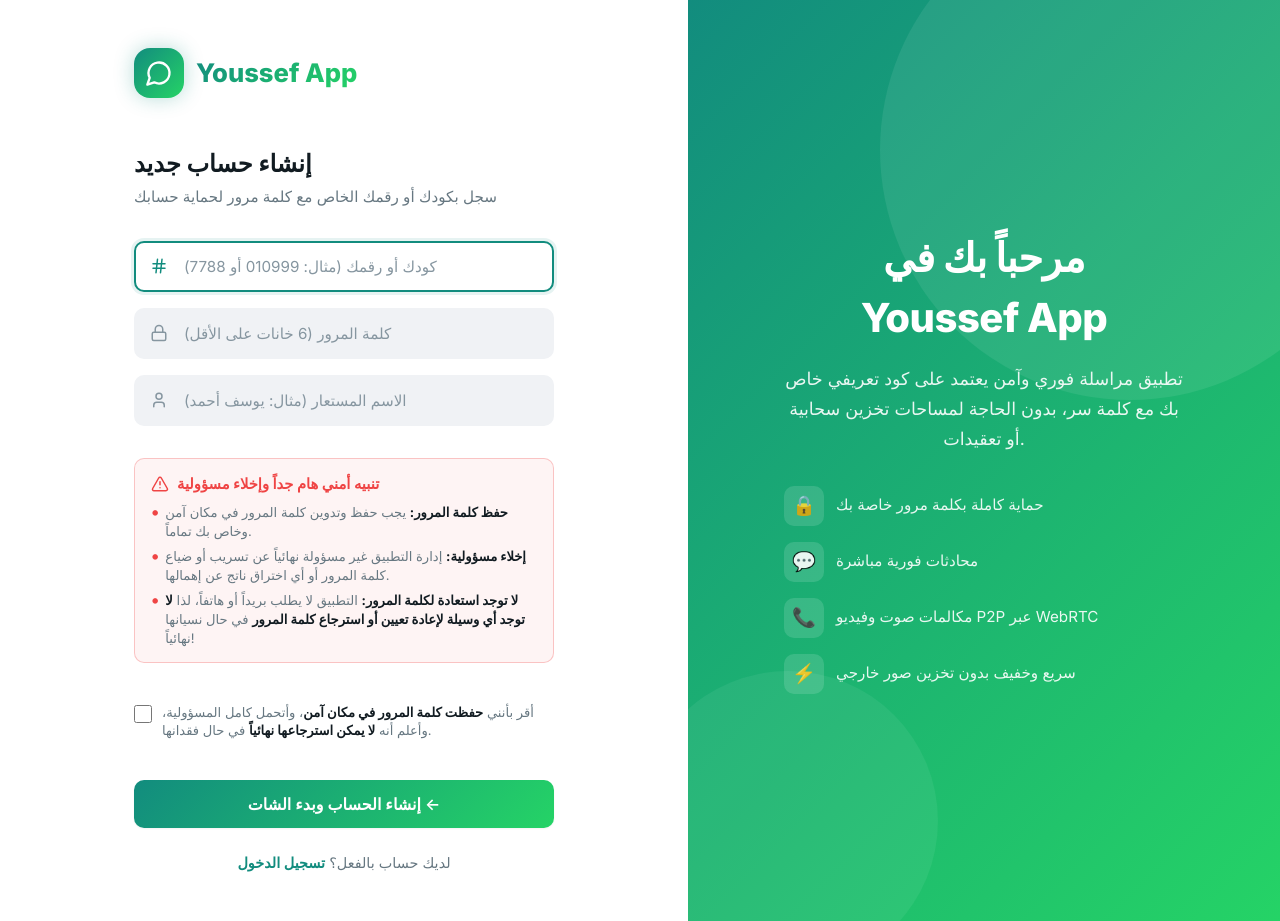
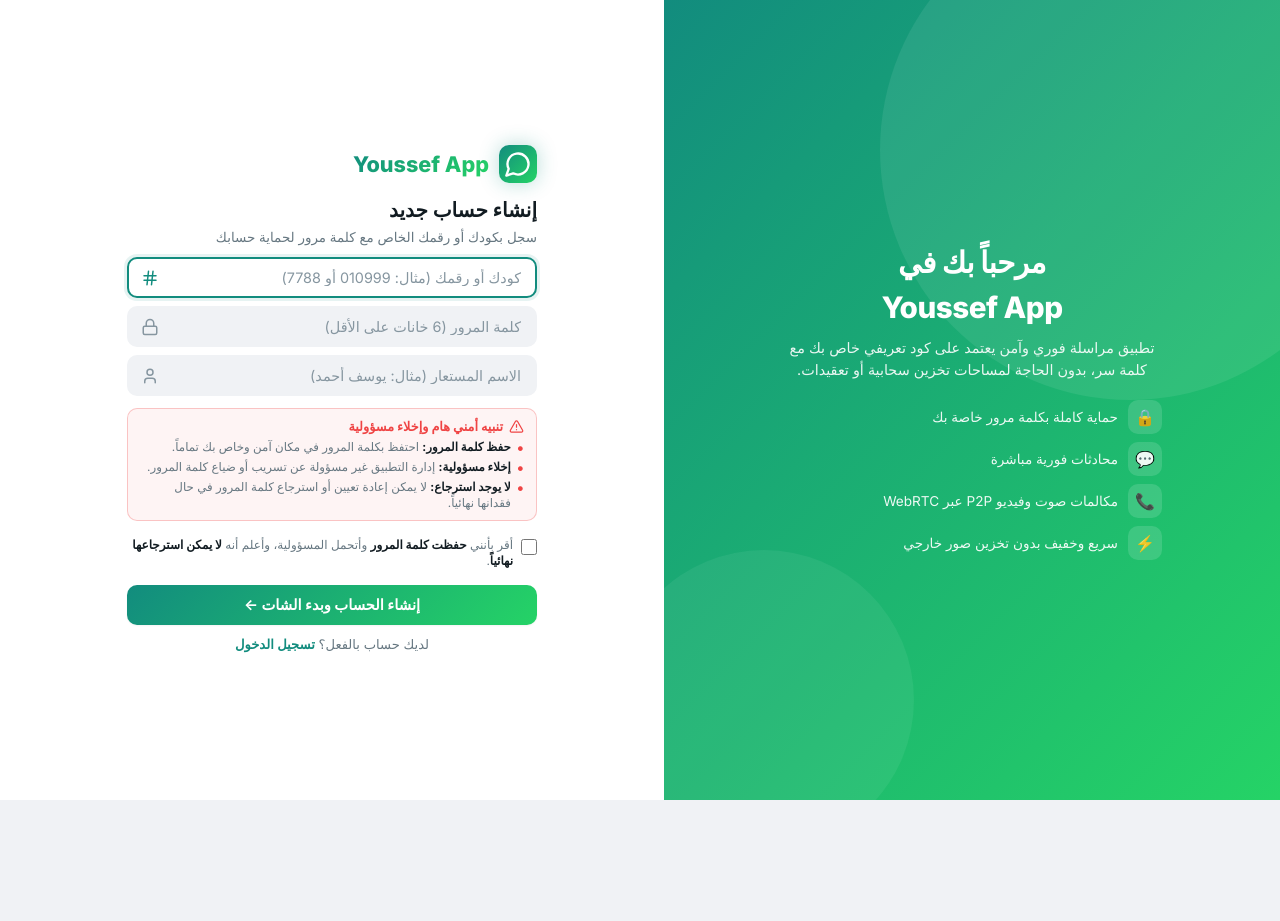
Before and after one commit to smmbrand2006-cmyk/YOUSSEFOSAMA, a Next.js app: page /auth/register in a window 1280 px wide. After the commit the page ends 800 px from the top, so only its background shows below. Built offline with nearby package versions, Linux system fonts and the light colour scheme; no server answers.

Commit message:
تحديث [١٩‏/٩‏/٢٠٢٦، ٦:٥٣:٢٠ م]: تعديل 2 ملف

```diff
--- a/src/app/auth/register/page.tsx
+++ b/src/app/auth/register/page.tsx
@@ -107,18 +107,18 @@
             {/* تنويه أمني وإخلاء مسؤولية صريح */}
             <div className={styles.securityNotice}>
               <div className={styles.securityNoticeHeader}>
-                <AlertTriangle size={18} />
-                <span>تنبيه أمني هام جداً وإخلاء مسؤولية</span>
+                <AlertTriangle size={15} />
+                <span>تنبيه أمني هام وإخلاء مسؤولية</span>
               </div>
               <ul className={styles.securityNoticeList}>
                 <li className={styles.securityNoticeItem}>
-                  <span><strong>حفظ كلمة المرور:</strong> يجب حفظ وتدوين كلمة المرور في مكان آمن وخاص بك تماماً.</span>
+                  <span><strong>حفظ كلمة المرور:</strong> احتفظ بكلمة المرور في مكان آمن وخاص بك تماماً.</span>
                 </li>
                 <li className={styles.securityNoticeItem}>
-                  <span><strong>إخلاء مسؤولية:</strong> إدارة التطبيق غير مسؤولة نهائياً عن تسريب أو ضياع كلمة المرور أو أي اختراق ناتج عن إهمالها.</span>
+                  <span><strong>إخلاء مسؤولية:</strong> إدارة التطبيق غير مسؤولة عن تسريب أو ضياع كلمة المرور.</span>
                 </li>
                 <li className={styles.securityNoticeItem}>
-                  <span><strong>لا توجد استعادة لكلمة المرور:</strong> التطبيق لا يطلب بريداً أو هاتفاً، لذا <strong>لا توجد أي وسيلة لإعادة تعيين أو استرجاع كلمة المرور</strong> في حال نسيانها نهائياً!</span>
+                  <span><strong>لا يوجد استرجاع:</strong> لا يمكن إعادة تعيين أو استرجاع كلمة المرور في حال فقدانها نهائياً.</span>
                 </li>
               </ul>
             </div>
@@ -131,7 +131,7 @@
                 onChange={(e) => setAgreedToSecurity(e.target.checked)}
               />
               <span>
-                أقر بأنني <strong>حفظت كلمة المرور في مكان آمن</strong>، وأتحمل كامل المسؤولية، وأعلم أنه <strong>لا يمكن استرجاعها نهائياً</strong> في حال فقدانها.
+                أقر بأنني <strong>حفظت كلمة المرور</strong> وأتحمل المسؤولية، وأعلم أنه <strong>لا يمكن استرجاعها نهائياً</strong>.
               </span>
             </label>
 
--- a/src/styles/auth.module.css
+++ b/src/styles/auth.module.css
@@ -1,7 +1,9 @@
 .authContainer {
   display: flex;
   min-height: 100vh;
+  height: 100vh;
   background: var(--bg-secondary);
+  overflow: hidden;
 }
 
 .authLeft {
@@ -9,9 +11,11 @@
   display: flex;
   flex-direction: column;
   align-items: center;
-  justify-content: center;
-  padding: var(--space-2xl);
+  padding: 20px 24px;
   background: var(--bg-primary);
+  overflow-y: auto;
+  height: 100%;
+  box-sizing: border-box;
 }
 
 .authRight {
@@ -22,6 +26,7 @@
   background: var(--primary-gradient);
   position: relative;
   overflow: hidden;
+  height: 100%;
 }
 
 .authRight::before {
@@ -50,73 +55,81 @@
   text-align: center;
   color: var(--text-light);
   z-index: 1;
-  padding: var(--space-2xl);
+  padding: 24px;
+  direction: rtl;
+  max-width: 440px;
 }
 
 .authRightContent h2 {
-  font-size: 2.5rem;
+  font-size: 1.85rem;
   font-weight: 800;
-  margin-bottom: var(--space-md);
+  margin-bottom: 8px;
   letter-spacing: -0.5px;
 }
 
 .authRightContent p {
-  font-size: 1.1rem;
+  font-size: 0.9rem;
   opacity: 0.9;
-  max-width: 400px;
-  line-height: 1.7;
+  max-width: 380px;
+  line-height: 1.55;
+  margin: 0 auto;
 }
 
 .authRightFeatures {
   display: flex;
   flex-direction: column;
-  gap: var(--space-md);
-  margin-top: var(--space-xl);
-  text-align: left;
+  gap: 8px;
+  margin-top: 18px;
+  text-align: right;
 }
 
 .authFeature {
   display: flex;
   align-items: center;
-  gap: 12px;
-  font-size: 0.95rem;
-  opacity: 0.9;
+  gap: 10px;
+  font-size: 0.85rem;
+  opacity: 0.92;
 }
 
 .authFeatureIcon {
-  width: 40px;
-  height: 40px;
+  width: 34px;
+  height: 34px;
   border-radius: var(--radius-md);
   background: rgba(255, 255, 255, 0.15);
   display: flex;
   align-items: center;
   justify-content: center;
   flex-shrink: 0;
-  font-size: 1.2rem;
+  font-size: 1rem;
 }
 
 .authCard {
   width: 100%;
-  max-width: 420px;
-  animation: slideUp 0.5s ease;
+  max-width: 410px;
+  margin: auto 0;
+  animation: slideUp 0.4s ease;
+  direction: rtl;
+  text-align: right;
+  box-sizing: border-box;
 }
 
 .authLogo {
   display: flex;
   align-items: center;
-  gap: 12px;
-  margin-bottom: var(--space-2xl);
+  gap: 10px;
+  margin-bottom: 12px;
 }
 
 .authLogoIcon {
-  width: 50px;
-  height: 50px;
-  border-radius: var(--radius-lg);
+  width: 38px;
+  height: 38px;
+  border-radius: var(--radius-md);
   background: var(--primary-gradient);
   display: flex;
   align-items: center;
   justify-content: center;
   box-shadow: var(--shadow-glow);
+  flex-shrink: 0;
 }
 
 .authLogoIcon svg {
@@ -124,7 +137,7 @@
 }
 
 .authLogo h1 {
-  font-size: 1.6rem;
+  font-size: 1.35rem;
   font-weight: 800;
   background: var(--primary-gradient);
   -webkit-background-clip: text;
@@ -133,22 +146,34 @@
 }
 
 .authTitle {
-  font-size: 1.5rem;
+  font-size: 1.25rem;
   font-weight: 700;
   color: var(--text-primary);
-  margin-bottom: var(--space-xs);
+  margin-bottom: 2px;
 }
 
 .authSubtitle {
-  font-size: 0.95rem;
+  font-size: 0.84rem;
   color: var(--text-secondary);
-  margin-bottom: var(--space-xl);
+  margin-bottom: 10px;
 }
 
 .authForm {
   display: flex;
   flex-direction: column;
-  gap: var(--space-md);
+  gap: 8px;
+}
+
+.authError {
+  padding: 8px 12px;
+  background: rgba(234, 0, 56, 0.08);
+  border: 1px solid rgba(234, 0, 56, 0.2);
+  border-radius: var(--radius-md);
+  color: var(--error);
+  font-size: 0.82rem;
+  text-align: right;
+  direction: rtl;
+  animation: slideUp 0.3s ease;
 }
 
 .authInput {
@@ -157,13 +182,16 @@
 
 .authInput input {
   width: 100%;
-  padding: 14px 16px 14px 48px;
+  padding: 10px 14px 10px 42px;
   background: var(--bg-secondary);
   border: 2px solid transparent;
   border-radius: var(--radius-md);
-  font-size: 0.95rem;
+  font-size: 0.9rem;
   color: var(--text-primary);
   transition: all var(--transition-normal);
+  box-sizing: border-box;
+  text-align: right;
+  direction: rtl;
 }
 
 .authInput input:focus {
@@ -178,11 +206,12 @@
 
 .authInputIcon {
   position: absolute;
-  left: 16px;
+  left: 14px;
   top: 50%;
   transform: translateY(-50%);
   color: var(--text-tertiary);
   transition: color var(--transition-normal);
+  pointer-events: none;
 }
 
 .authInput input:focus + .authInputIcon,
@@ -192,24 +221,22 @@
 
 .authSubmit {
   width: 100%;
-  padding: 14px;
+  padding: 11px;
   background: var(--primary-gradient);
   color: var(--text-light);
   border: none;
   border-radius: var(--radius-md);
-  font-size: 1rem;
-  font-weight: 600;
+  font-size: 0.92rem;
+  font-weight: 700;
   cursor: pointer;
   transition: all var(--transition-normal);
   box-shadow: var(--shadow-sm);
-  margin-top: var(--space-sm);
-  position: relative;
-  overflow: hidden;
+  margin-top: 2px;
 }
 
 .authSubmit:hover {
   box-shadow: var(--shadow-glow);
-  transform: translateY(-2px);
+  transform: translateY(-1px);
 }
 
 .authSubmit:active {
@@ -222,55 +249,96 @@
   transform: none;
 }
 
-.authDivider {
+.securityNotice {
+  margin: 4px 0 6px;
+  padding: 8px 12px;
+  background: rgba(239, 68, 68, 0.06);
+  border: 1px solid rgba(239, 68, 68, 0.28);
+  border-radius: var(--radius-md);
+  color: var(--text-primary);
+  display: flex;
+  flex-direction: column;
+  gap: 4px;
+  direction: rtl;
+  text-align: right;
+}
+
+.securityNoticeHeader {
   display: flex;
   align-items: center;
-  gap: var(--space-md);
-  margin: var(--space-lg) 0;
-  color: var(--text-tertiary);
-  font-size: 0.85rem;
+  gap: 6px;
+  font-weight: 700;
+  font-size: 0.8rem;
+  color: #ef4444;
 }
 
-.authDivider::before,
-.authDivider::after {
-  content: '';
-  flex: 1;
-  height: 1px;
-  background: var(--divider);
+.securityNoticeList {
+  list-style: none;
+  padding: 0;
+  margin: 0;
+  display: flex;
+  flex-direction: column;
+  gap: 3px;
 }
 
-.googleBtn {
-  width: 100%;
-  padding: 12px;
-  background: var(--bg-primary);
-  border: 2px solid var(--border-color);
-  border-radius: var(--radius-md);
-  font-size: 0.95rem;
-  font-weight: 500;
-  color: var(--text-primary);
-  cursor: pointer;
-  transition: all var(--transition-normal);
+.securityNoticeItem {
+  font-size: 0.74rem;
+  line-height: 1.35;
+  color: var(--text-secondary);
   display: flex;
-  align-items: center;
-  justify-content: center;
-  gap: 12px;
+  align-items: flex-start;
+  gap: 6px;
 }
 
-.googleBtn:hover {
-  border-color: var(--text-tertiary);
-  background: var(--bg-secondary);
+.securityNoticeItem strong {
+  color: var(--text-primary);
 }
 
-.googleLogo {
-  width: 20px;
-  height: 20px;
+.securityNoticeItem::before {
+  content: "•";
+  color: #ef4444;
+  font-weight: bold;
+  font-size: 0.95rem;
+  line-height: 1.1;
+  flex-shrink: 0;
+}
+
+.securityCheckboxLabel {
+  display: flex;
+  align-items: flex-start;
+  gap: 8px;
+  margin: 2px 0 6px;
+  cursor: pointer;
+  user-select: none;
+  direction: rtl;
+  text-align: right;
+}
+
+.securityCheckboxLabel input[type="checkbox"] {
+  width: 16px;
+  height: 16px;
+  margin-top: 2px;
+  accent-color: var(--primary);
+  cursor: pointer;
+  flex-shrink: 0;
+}
+
+.securityCheckboxLabel span {
+  font-size: 0.75rem;
+  line-height: 1.35;
+  color: var(--text-secondary);
+}
+
+.securityCheckboxLabel span strong {
+  color: var(--text-primary);
 }
 
 .authSwitch {
   text-align: center;
-  margin-top: var(--space-lg);
-  font-size: 0.9rem;
+  margin-top: 10px;
+  font-size: 0.82rem;
   color: var(--text-secondary);
+  direction: rtl;
 }
 
 .authSwitch a {
@@ -283,14 +351,21 @@
   text-decoration: underline;
 }
 
-.authError {
-  padding: 10px 14px;
-  background: rgba(234, 0, 56, 0.08);
-  border: 1px solid rgba(234, 0, 56, 0.2);
-  border-radius: var(--radius-md);
-  color: var(--error);
-  font-size: 0.85rem;
-  animation: slideUp 0.3s ease;
+.authDivider {
+  display: flex;
+  align-items: center;
+  gap: var(--space-md);
+  margin: 12px 0;
+  color: var(--text-tertiary);
+  font-size: 0.82rem;
+}
+
+.authDivider::before,
+.authDivider::after {
+  content: '';
+  flex: 1;
+  height: 1px;
+  background: var(--divider);
 }
 
 .avatarUpload {
@@ -301,8 +376,8 @@
 }
 
 .avatarUploadCircle {
-  width: 100px;
-  height: 100px;
+  width: 90px;
+  height: 90px;
   border-radius: var(--radius-full);
   background: var(--bg-secondary);
   border: 3px dashed var(--border-color);
@@ -331,88 +406,12 @@
   color: var(--text-tertiary);
 }
 
-.securityNotice {
-  margin: var(--space-md) 0;
-  padding: 14px 16px;
-  background: rgba(239, 68, 68, 0.06);
-  border: 1px solid rgba(239, 68, 68, 0.28);
-  border-radius: var(--radius-md);
-  color: var(--text-primary);
-  display: flex;
-  flex-direction: column;
-  gap: 8px;
-}
-
-.securityNoticeHeader {
-  display: flex;
-  align-items: center;
-  gap: 8px;
-  font-weight: 700;
-  font-size: 0.92rem;
-  color: #ef4444;
-}
-
-.securityNoticeList {
-  list-style: none;
-  padding: 0;
-  margin: 0;
-  display: flex;
-  flex-direction: column;
-  gap: 6px;
-}
-
-.securityNoticeItem {
-  font-size: 0.82rem;
-  line-height: 1.45;
-  color: var(--text-secondary);
-  display: flex;
-  align-items: flex-start;
-  gap: 6px;
-}
-
-.securityNoticeItem strong {
-  color: var(--text-primary);
-}
-
-.securityNoticeItem::before {
-  content: "•";
-  color: #ef4444;
-  font-weight: bold;
-  font-size: 1.1rem;
-  line-height: 1;
-}
-
-.securityCheckboxLabel {
-  display: flex;
-  align-items: flex-start;
-  gap: 10px;
-  margin: var(--space-sm) 0 var(--space-md);
-  cursor: pointer;
-  user-select: none;
-}
-
-.securityCheckboxLabel input[type="checkbox"] {
-  width: 18px;
-  height: 18px;
-  margin-top: 2px;
-  accent-color: var(--primary);
-  cursor: pointer;
-  flex-shrink: 0;
-}
-
-.securityCheckboxLabel span {
-  font-size: 0.82rem;
-  line-height: 1.4;
-  color: var(--text-secondary);
-}
-
-.securityCheckboxLabel span strong {
-  color: var(--text-primary);
-}
-
 @media (max-width: 768px) {
   .authContainer {
     flex-direction: column;
+    height: auto;
+    min-height: 100vh;
+    overflow-y: auto;
   }
 
   .authRight {
@@ -420,6 +419,8 @@
   }
 
   .authLeft {
-    padding: var(--space-lg);
+    padding: 24px 16px;
+    height: auto;
+    min-height: 100vh;
   }
 }
```
